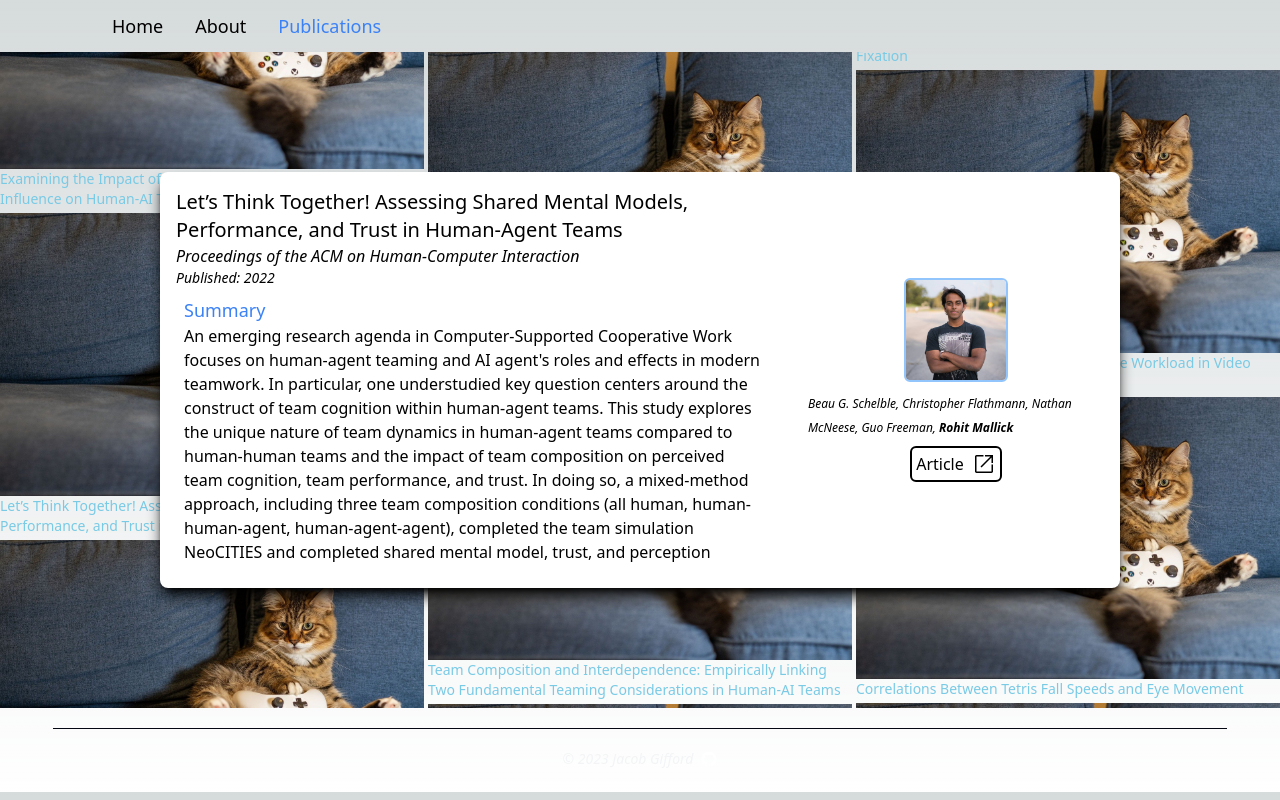
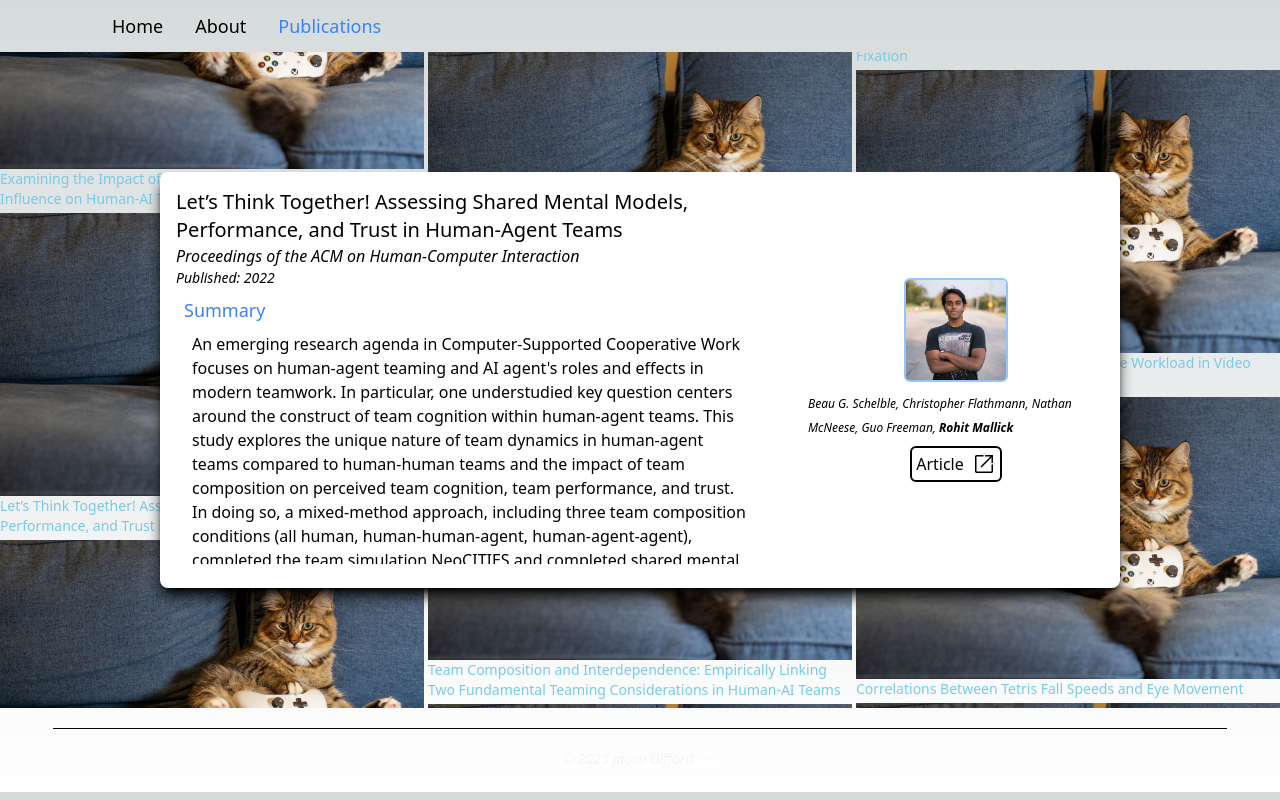
Before and after one commit to JaeGif/Rohit_Portfolio, a Next.js app: page /publications in a window 1280 px wide. Both pictures are taken after a click on the element 212 px from the left and 316 px from the top of the page. Built offline with nearby package versions, Linux system fonts and the light colour scheme.

Commit message:
closing on click off works properly

```diff
--- a/src/components/publications/Publication.tsx
+++ b/src/components/publications/Publication.tsx
@@ -24,7 +24,7 @@ function Publication({ data }: PublicationProps) {
         {data.summary && (
           <div className='p-2'>
             <h3 className='text-lg text-blue-500'>Summary</h3>
-            <p className='max-h-60 overflow-scroll'>{data.summary}</p>
+            <p className='max-h-60 overflow-scroll p-2'>{data.summary}</p>
           </div>
         )}
         {data.type === 'Work in Progress' && (
@@ -53,7 +53,7 @@ function Publication({ data }: PublicationProps) {
               </p>
             </span>
           )}
-          <a href={data.src} target='_blank' rel='noreferrer'>
+          <a href={data.src} target='_blank' rel='noreferrer' className='z-30'>
             <motion.button
               whileHover={{ scale: 1.1 }}
               className='border-2 border-black p-1 rounded-md flex justify-center items-center gap-2'
--- a/src/components/publicationsCarousel/Overview.tsx
+++ b/src/components/publicationsCarousel/Overview.tsx
@@ -9,11 +9,14 @@ type OverviewProps = {
 function Overview({ data }: OverviewProps) {
   return (
     <motion.div
+      onClick={(e) => {
+        e.stopPropagation();
+      }}
       key={uniqid()}
       initial={{ scale: 0, opacity: 0 }}
       animate={{ scale: 1, opacity: 1 }}
       exit={{ scale: 0, opacity: 0 }}
-      className='flex justify-center items-center'
+      className='flex justify-center items-center z-20'
     >
       <Publication data={data} />
     </motion.div>
```
